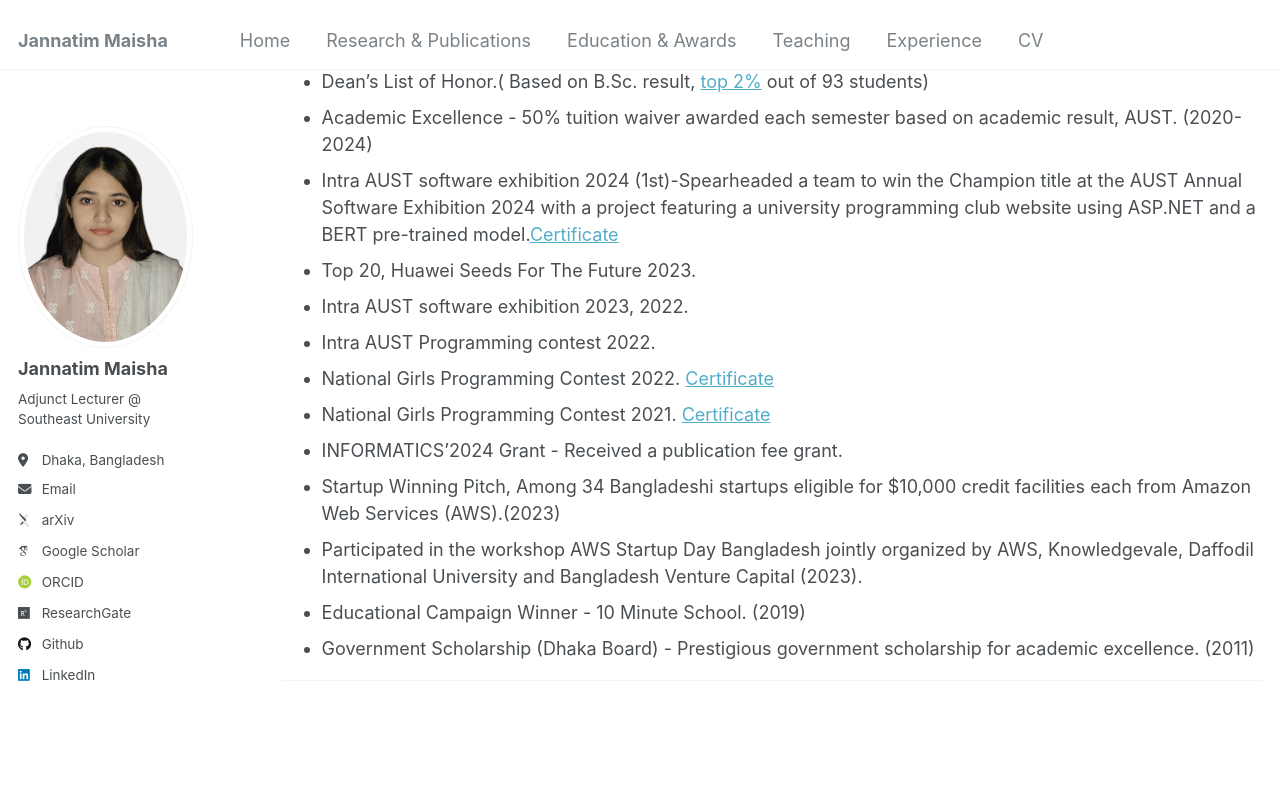
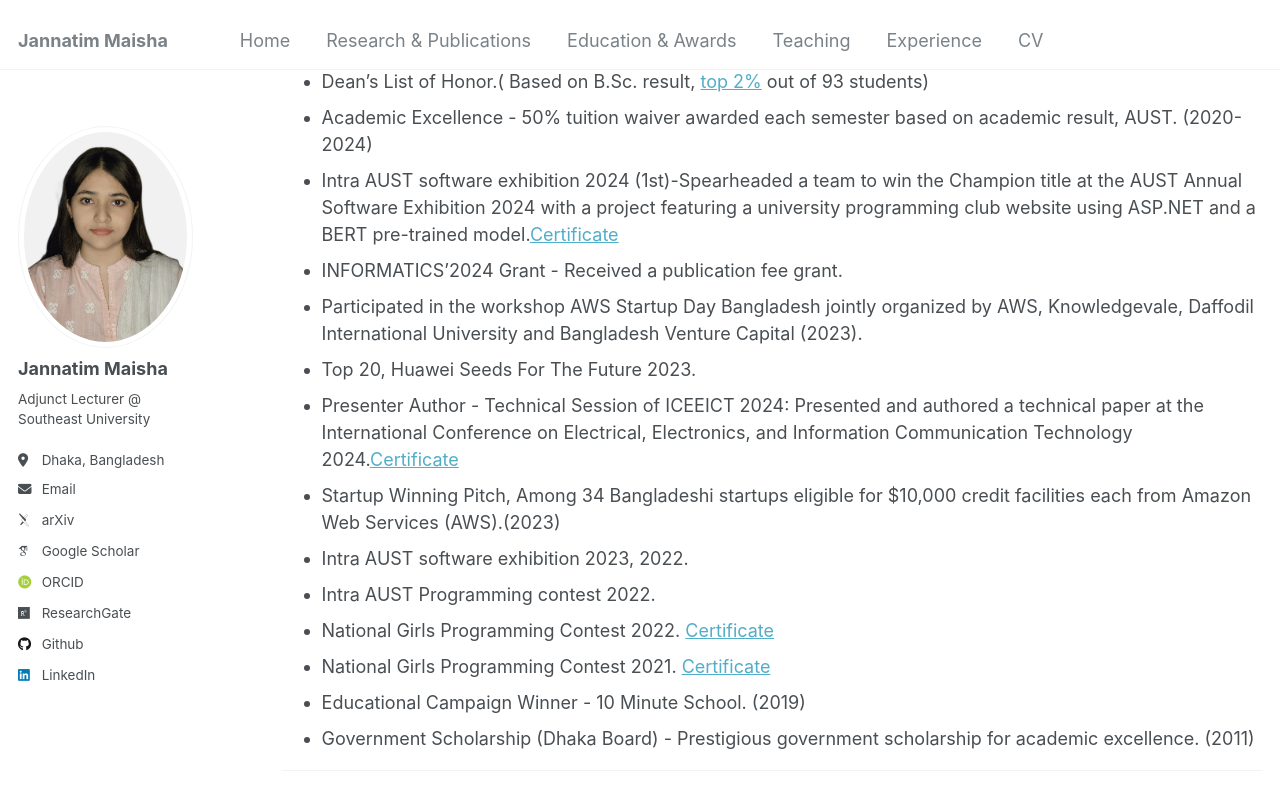
Before and after one commit to jannatim-maisha/jannatim-maisha.github.io, a Jekyll site: the page built from _pages/education.md, in a window 1280 px wide and 900 px high, scrolled down 732 px. Shown: the top 810 px of the window. Built offline with Jekyll 4.4.1, drawn with Linux system fonts in a browser that asks for light colours; some web fonts are replaced.

Commit message:
probable

```diff
--- a/_pages/education.md
+++ b/_pages/education.md
@@ -41,14 +41,15 @@ Duration: 2015 - 2017 <br/>
 * Dean’s List of Honor.( Based on B.Sc. result, <a href="https://aust.edu/notice/2348">top 2%</a> out of 93 students)
 * Academic Excellence - 50% tuition waiver awarded each semester based on academic result, AUST. (2020-2024)
 * Intra AUST software exhibition 2024 (1st)-Spearheaded a team to win the Champion title at the AUST Annual Software Exhibition 2024 with a project featuring a university programming club website using ASP.NET and a BERT pre-trained model.<a href="https://jannatim-maisha.github.github.io/files/sw_cer.pdf">Certificate</a>
+* INFORMATICS’2024 Grant - Received a publication fee grant.
+* Participated in the workshop AWS Startup Day Bangladesh jointly organized by AWS, Knowledgevale, Daffodil International University and Bangladesh Venture Capital (2023).
 * Top 20, Huawei Seeds For The Future 2023.
+* Presenter Author - Technical Session of ICEEICT 2024: Presented and authored a technical paper at the International Conference on Electrical, Electronics, and Information Communication Technology 2024.<a href="https://drive.google.com/file/d/1SYz5FbzbQDQvhFLxIfd7pabMRUbOmTSM/view?usp=sharing">Certificate</a>
+* Startup Winning Pitch, Among 34 Bangladeshi startups eligible for $10,000 credit facilities each from Amazon Web Services (AWS).(2023)
 * Intra AUST software exhibition 2023, 2022.
 * Intra AUST Programming contest 2022.
 * National Girls Programming Contest 2022. <a href="https://drive.google.com/file/d/1WskwtekgOwxGpmhfWeDb20TALOIJTP8U/view?usp=sharing">Certificate</a>
 * National Girls Programming Contest 2021. <a href="https://drive.google.com/file/d/1--XsiV_f94JElfC6CJxF_GCl55HFTbNa/view?usp=sharing">Certificate</a>
-* INFORMATICS’2024 Grant - Received a publication fee grant.
-* Startup Winning Pitch, Among 34 Bangladeshi startups eligible for $10,000 credit facilities each from Amazon Web Services (AWS).(2023)
-* Participated in the workshop AWS Startup Day Bangladesh jointly organized by AWS, Knowledgevale, Daffodil International University and Bangladesh Venture Capital (2023).
 * Educational Campaign Winner - 10 Minute School. (2019)
 * Government Scholarship (Dhaka Board) - Prestigious government scholarship for academic excellence. (2011)
 
```
Also changed, not shown: _pages/about.md (+0 -1 lines), _pages/cv.md (+3 -17 lines), _pages/experience.md (+8 -8 lines), _pages/teaching.md (+1 -1 lines).
